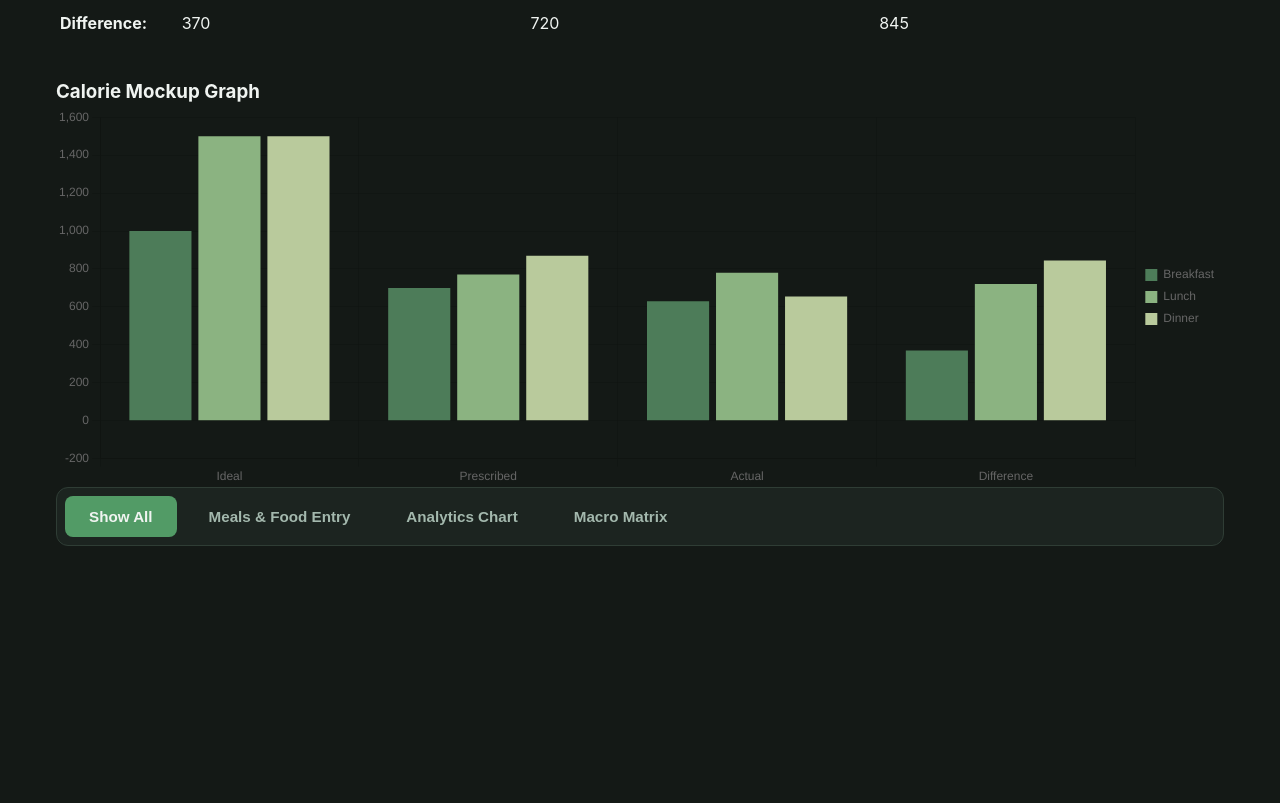
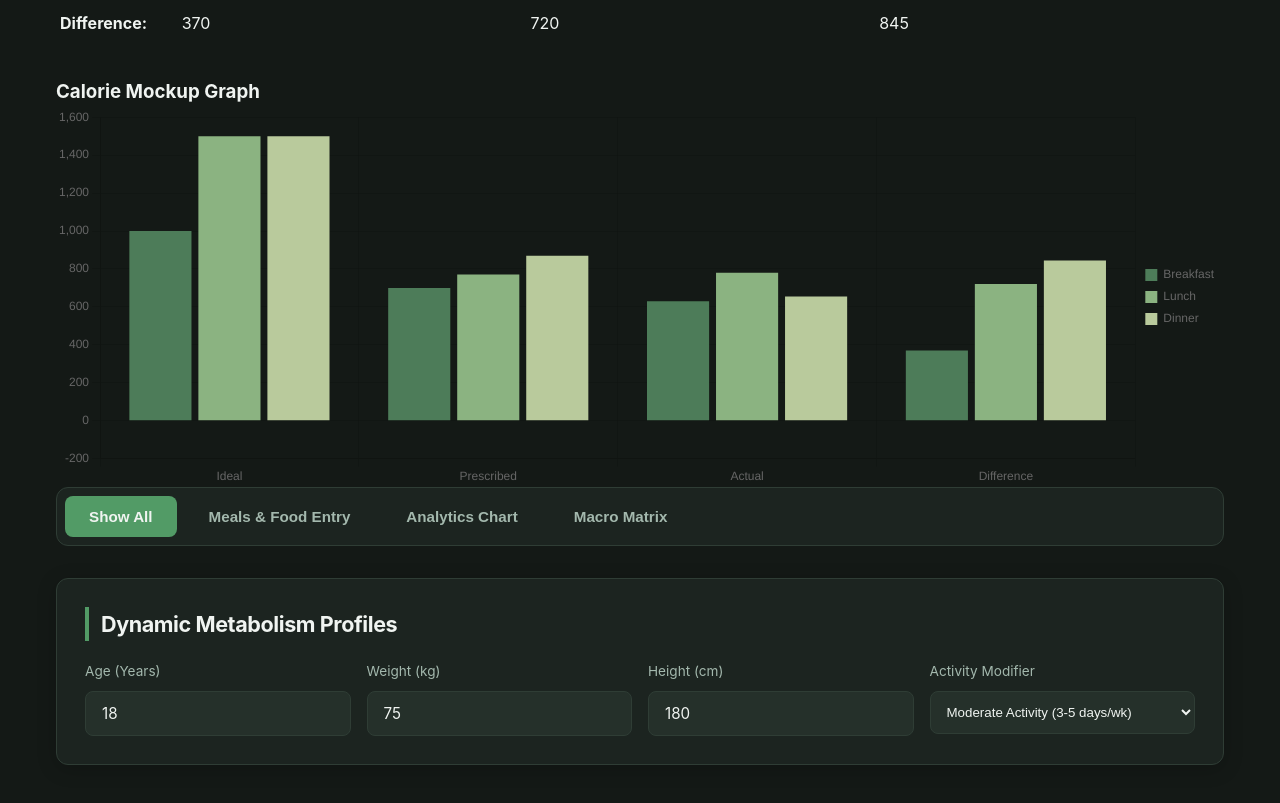
Before and after one commit to loedejb2-sys/caloriescalc, a plain HTML site: page index.html in a window 1280 px wide. Shown: the part 2294-3097 px from the top of the page. Before the commit the page ends 2904 px from the top, so only its background shows below. Drawn offline with nearby package versions, Linux system fonts and the light colour scheme.

Commit message:
index.html 1.0.5

```diff
--- a/index.html
+++ b/index.html
@@ -252,3 +252,31 @@
     <button class="tab-btn" onclick="switchTab('analytics')">Analytics Chart</button>
     <button class="tab-btn" onclick="switchTab('matrix')">Macro Matrix</button>
 </div>
+<!-- Fully Dynamic User Profile Block -->
+<div class="info-block profile-section">
+    <h2>Dynamic Metabolism Profiles</h2>
+    <div style="display: grid; grid-template-columns: repeat(auto-fit, minmax(140px, 1fr)); gap: 1rem;">
+        <div>
+            <label style="color: var(--text-muted); font-size: 0.85rem; display: block; margin-bottom: 0.5rem;">Age (Years)</label>
+            <input type="number" id="profile-age" value="18" min="1" max="120">
+        </div>
+        <div>
+            <label style="color: var(--text-muted); font-size: 0.85rem; display: block; margin-bottom: 0.5rem;">Weight (kg)</label>
+            <input type="number" id="profile-weight" value="75" min="30" max="250">
+        </div>
+        <div>
+            <label style="color: var(--text-muted); font-size: 0.85rem; display: block; margin-bottom: 0.5rem;">Height (cm)</label>
+            <input type="number" id="profile-height" value="180" min="100" max="250">
+        </div>
+        <div>
+            <label style="color: var(--text-muted); font-size: 0.85rem; display: block; margin-bottom: 0.5rem;">Activity Modifier</label>
+            <select id="profile-activity" style="width: 100%; background-color: var(--bg-input); border: 1px solid var(--border-color); color: var(--text-primary); padding: 0.75rem; border-radius: 8px;">
+                <option value="1.2">Sedentary (No Exercise)</option>
+                <option value="1.375">Light Activity (1-2 days/wk)</option>
+                <option value="1.55" selected>Moderate Activity (3-5 days/wk)</option>
+                <option value="1.725">Heavy Activity (6-7 days/wk)</option>
+                <option value="1.9">Extreme Athlete (Double Training)</option>
+            </select>
+        </div>
+    </div>
+</div>
```
